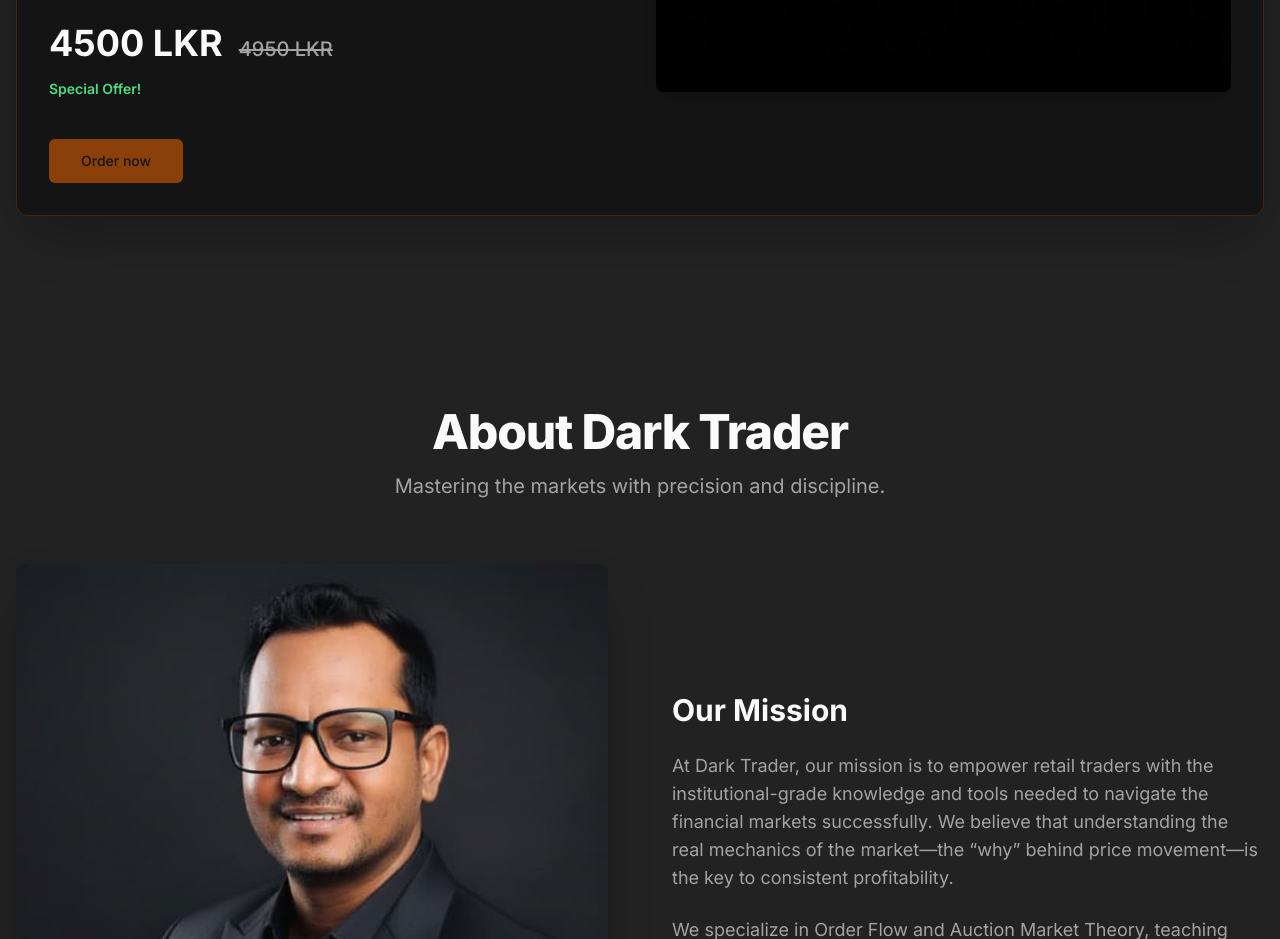
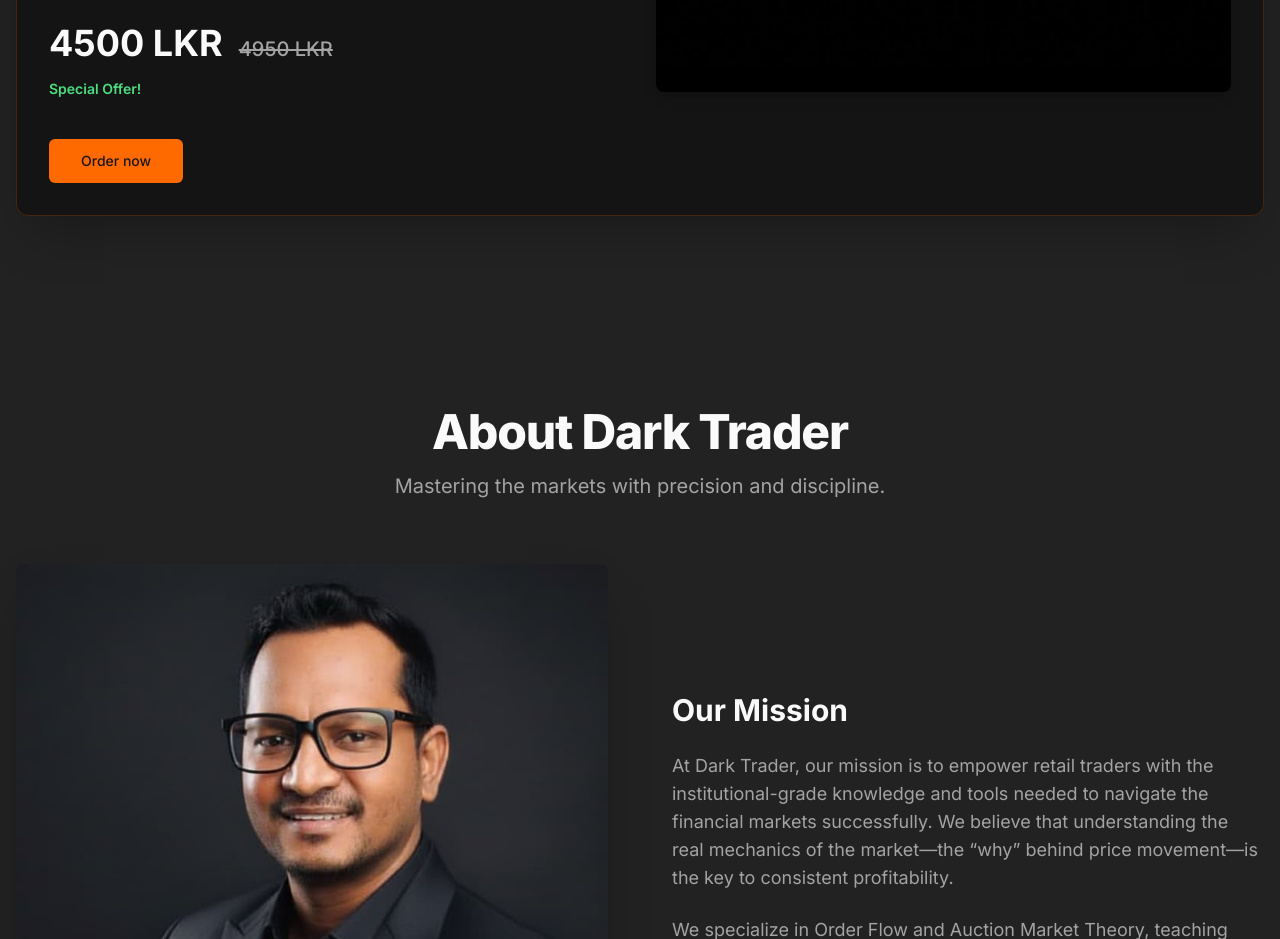
Before and after one commit to samithw/darktweb, a Next.js app: page / in a window 1280 px wide. Shown: the part 8540-9479 px from the top of the page. Built offline with nearby package versions, Linux system fonts and the light colour scheme.

Commit message:
remove the flashing effect on order now button on trading view premium

```diff
--- a/src/components/page/trading-view-section.tsx
+++ b/src/components/page/trading-view-section.tsx
@@ -113,7 +113,7 @@ export default function TradingViewSection() {
               </div>
                <Button asChild size="lg" className="mt-6">
                   <Link href="#contact">Get The Indicator</Link>
-              </Button>
+               </Button>
           </div>
 
           <div>
@@ -213,7 +213,7 @@ export default function TradingViewSection() {
                   <p className="text-sm text-green-400 font-semibold">Special Offer!</p>
               </div>
               <div className="flex items-center gap-4">
-                <Button asChild size="lg" className="mt-4 animate-pulse">
+                <Button asChild size="lg" className="mt-4">
                   <Link href="#contact">Order now</Link>
                 </Button>
               </div>
```
